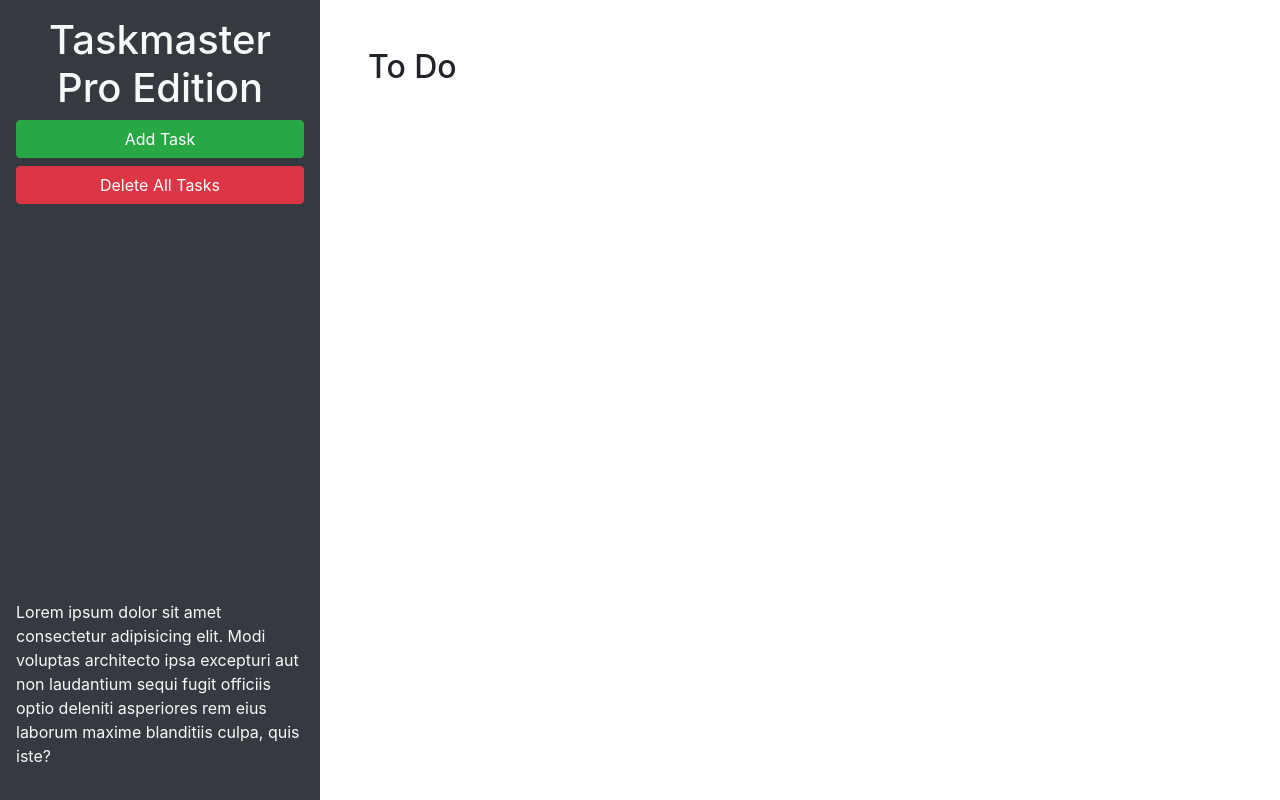
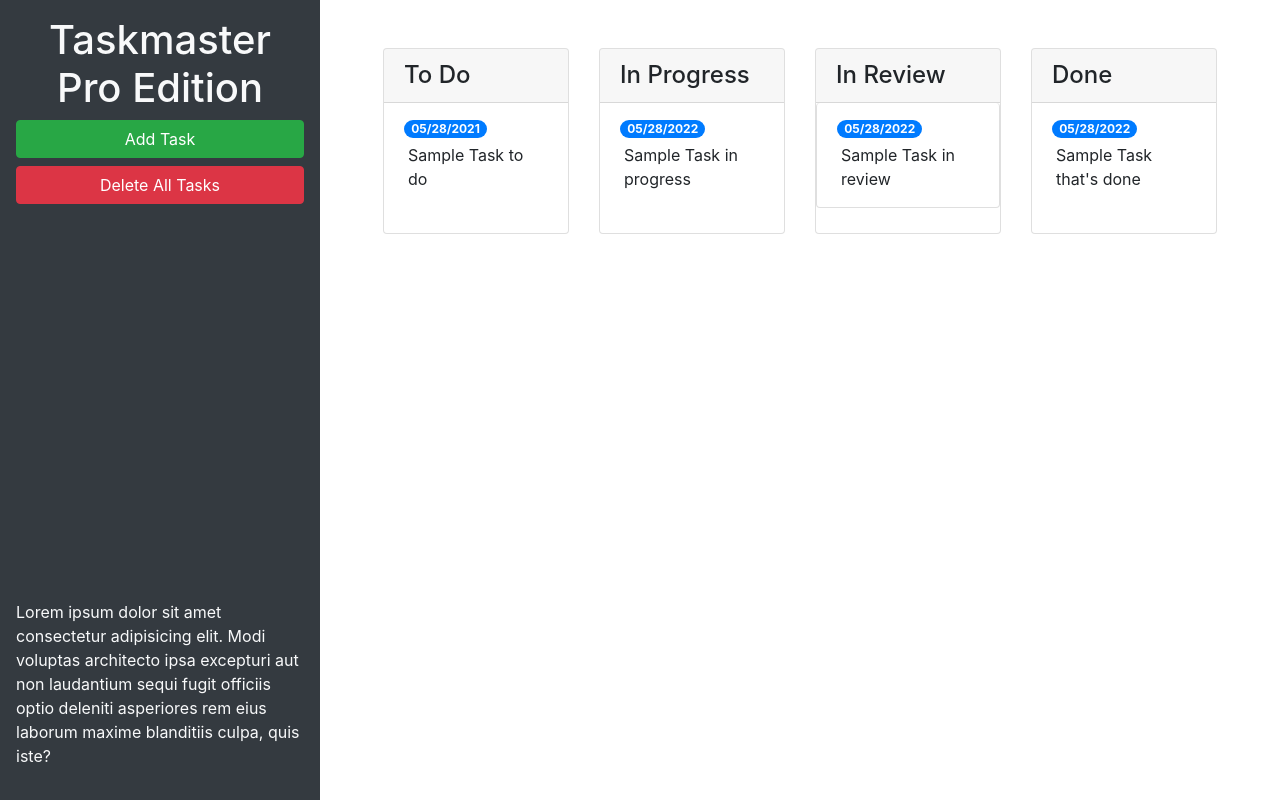
Before and after one commit to fab1214/taskmaser-pro, a plain HTML site: page index.html in a window 1280 px wide. Drawn offline with nearby package versions, Linux system fonts and the light colour scheme.

Commit message:
add bootstrap grid system and UI components

```diff
--- a/index.html
+++ b/index.html
@@ -24,12 +24,70 @@
       </p>
     </header>
     <main class="col-12 col-lg-9">
-      <div class="m-5">
-        <h2>To Do</h2>
-        <ul id="list-toDo" class="list-group"> </ul>
+      <div class="m-5 row justify-content-around">
+        <!--todo start-->
+        <div class="col-12 col-md-6 col-xl-3 mb-3">
+          <div class="card">
+            <h4 class="card-header">
+              To Do
+            </h4>
+          <ul id="list-toDo" class="list-group list-group-flush">
+            <li class="list-group-item">
+              <span class="badge badge-primary badge-pill">05/28/2021</span>
+              <p class="m-1">Sample Task to do</p>
+            </li>
+          </ul>
+        </div>
       </div>
-    </main>
+        <!--todo end-->
+        <!--in progress start-->
+        <div class="col-12 col-md-6 col-xl-3 mb-3">
+          <div class="card">
+            <h4 class="card-header">
+              In Progress
+            </h4>
+          <ul id="list-inProgress" class="list-group list-group-flush">
+            <li class="list-group-item">
+              <span class="badge badge-primary badge-pill">05/28/2022</span>
+              <p class="m-1">Sample Task in progress</p>
+            </li>
+          </ul>
+        </div>
+      </div>
+      <!--in progress end-->
+      <!--in review start-->
+      <div class="col-12 col-md-6 col-xl-3 mb-3">
+        <div class="card">
+        <h4 class="card-header">
+          In Review
+        </h4>
+        <ul id="list-inReview" class="list-group list-group-flash">
+          <li class="list-group-item">
+            <span class="badge badge-primary badge-pill">05/28/2022</span>
+            <p class="m-1">Sample Task in review</p>
+          </li>
+        </ul>
+      </div>
+    </div>
+    <!--in review end-->
+    <!--done start-->
+      <div class="col-12 col-md-6 col-xl-3 mb-3">
+        <div class="card">
+        <h4 class="card-header">
+          Done
+        </h4>
+        <ul id="list-done" class="list-group list-group-flush">
+          <li class="list-group-item">
+            <span class="badge badge-primary badge-pill">05/28/2022</span>
+            <p class="m-1">Sample Task that's done</p>
+          </li>
+        </ul>
+      </div>
+    </div>
+    <!-- done end-->
   </div>
+</main>
+
 
   <!-- Modal -->
   <div class="modal fade" id="task-form-modal" tabindex="-1" role="dialog" aria-labelledby="task-form-modal"
@@ -46,11 +104,11 @@
           <form>
             <div class="form-group">
               <label for="modalTaskDescription">Task description</label>
-              <textarea id="modalTaskDescription" rows="3"></textarea>
+              <textarea id="modalTaskDescription" rows="3" class="form-control"></textarea>
             </div>
             <div class="form-group">
               <label for="modalDueDate">Due date</label>
-              <input type="text" id="modalDueDate" placeholder="mm/dd/yyyy" autocomplete="off" />
+              <input type="text" class="form-control" id="modalDueDate" placeholder="mm/dd/yyyy" autocomplete="off" />
             </div>
           </form>
         </div>
```
